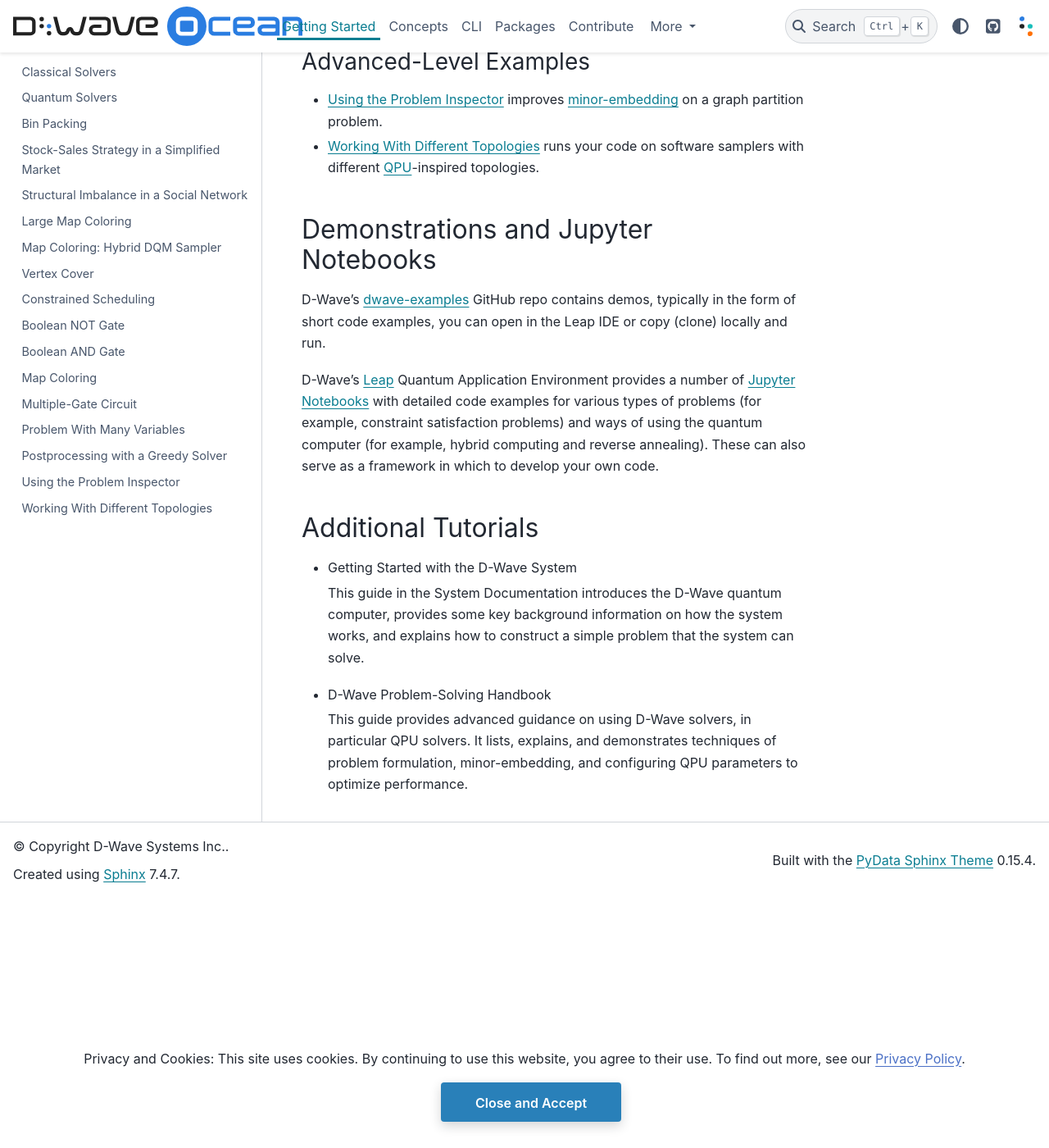
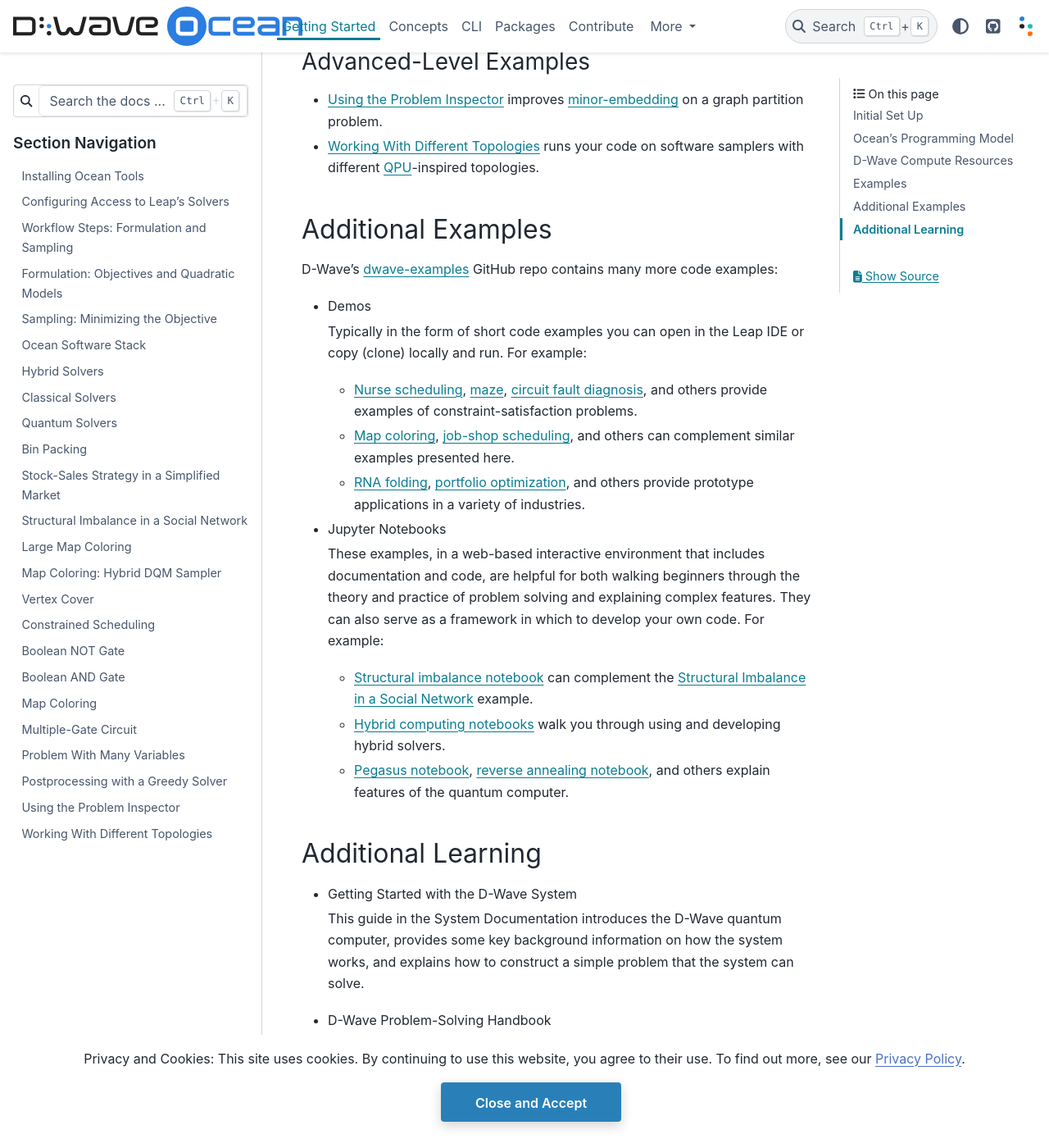
Before and after one commit to dwavesystems/dwave-ocean-sdk, a Sphinx documentation site: the page built from docs/getting_started.rst, in a window 1280 px wide and 1400 px high, scrolled down 2485 px. Shown: the whole window at 82% size. Built offline with Sphinx 7.4.7 and the PyData theme 0.15.4, drawn with Linux system fonts in a browser that asks for light colours; pages that are not in the unit, such as notebooks, are missing from menus; some of the changed text lies outside the part shown.

Commit message:
Update the Additional Examples section

```diff
--- a/docs/getting_started.rst
+++ b/docs/getting_started.rst
@@ -143,23 +143,49 @@
 
 .. _projects-Demonstrations:
 
-Demonstrations and Jupyter Notebooks
-====================================
+Additional Examples
+===================
 
 D-Wave's `dwave-examples <https://github.com/dwave-examples>`_ GitHub repo
-contains demos, typically in the form of short code examples, you can open in
-the Leap IDE or copy (clone) locally and run.
+contains many more code examples:
 
-D-Wave's `Leap <https://cloud.dwavesys.com/leap>`_ Quantum Application Environment
-provides a number of `Jupyter Notebooks <https://jupyter.org>`_ with detailed code examples for various types
-of problems (for example, constraint satisfaction problems) and ways of using the
-quantum computer (for example, hybrid computing and reverse annealing). These can also
-serve as a framework in which to develop your own code.
+* Demos
+
+  Typically in the form of short code examples you can open in
+  the Leap IDE or copy (clone) locally and run. For example:
+
+  * `Nurse scheduling <https://github.com/dwave-examples/nurse-scheduling>`_,
+    `maze <https://github.com/dwave-examples/maze>`_,
+    `circuit fault diagnosis <https://github.com/dwave-examples/circuit-fault-diagnosis>`_,
+    and others provide examples of constraint-satisfaction problems.
+
+  * `Map coloring <https://github.com/dwave-examples/map-coloring>`_,
+    `job-shop scheduling <https://github.com/dwave-examples/job-shop-scheduling-cqm>`_,
+    and others can complement similar examples presented here.
+
+  * `RNA folding <https://github.com/dwave-examples/rna-folding>`_,
+    `portfolio optimization <https://github.com/dwave-examples/portfolio-optimization>`_,
+    and others provide prototype applications in a variety of industries.
+
+* Jupyter Notebooks
+
+  These examples, in a web-based interactive environment that includes documentation
+  and code, are helpful for both walking beginners through the theory and practice
+  of problem solving and explaining complex features. They can also serve as
+  a framework in which to develop your own code. For example:
+
+  * `Structural imbalance notebook <https://github.com/dwave-examples/structural-imbalance-notebook>`_
+    can complement the :ref:`hss` example.
+  * `Hybrid computing notebooks <https://github.com/dwave-examples/hybrid-computing-notebook>`_
+    walk you through using and developing hybrid solvers.
+  * `Pegasus notebook <https://github.com/dwave-examples/pegasus-notebook>`_,
+    `reverse annealing notebook <https://github.com/dwave-examples/reverse-annealing-notebook>`_,
+    and others explain features of the quantum computer.
 
 .. _additional_tutorials:
 
-Additional Tutorials
-====================
+Additional Learning
+===================
 
 * :std:doc:`Getting Started with the D-Wave System <sysdocs_gettingstarted:doc_getting_started>`
 
```
